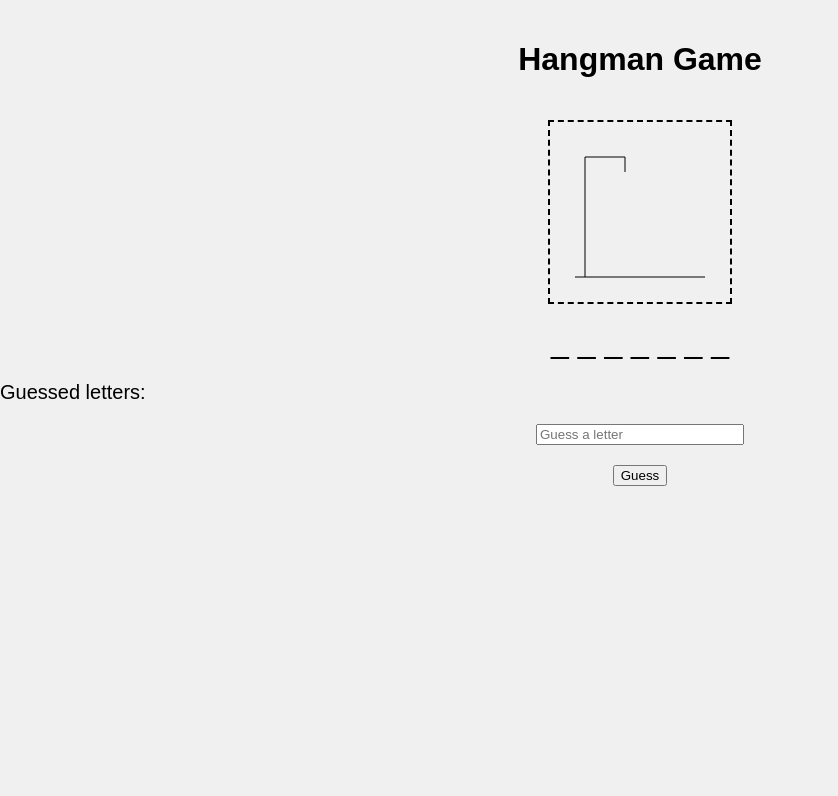
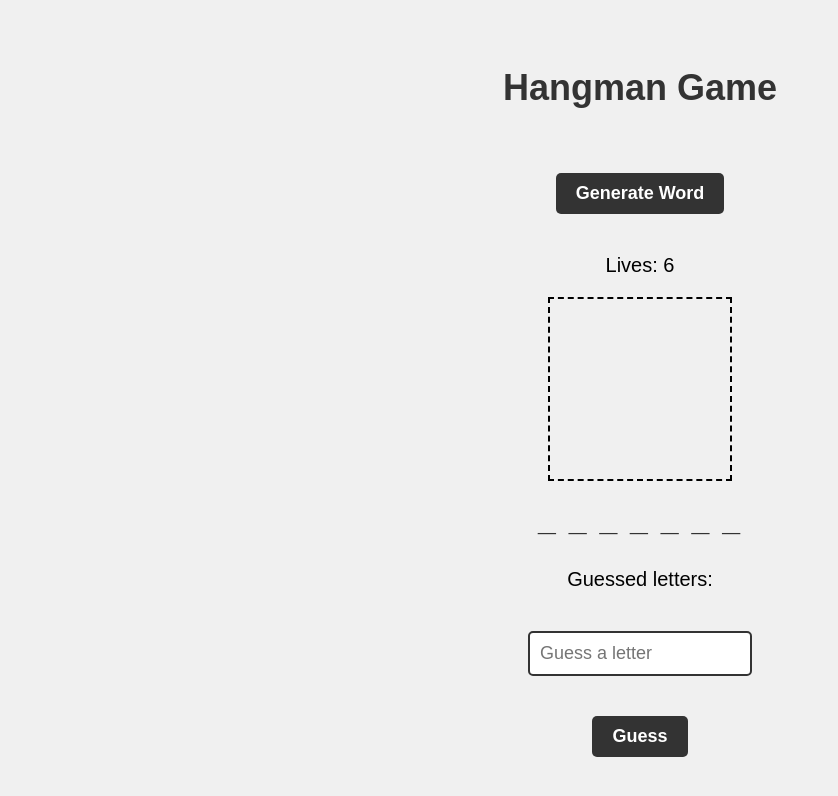
Before and after one commit to Veneloo/Hangman, a plain HTML site: page index.html in a window 1280 px wide. Shown: the whole page, without its empty margins (0-838 px from the left). Drawn offline with Linux system fonts and the light colour scheme; no server answers.

Commit message:
Added lives, generate word button to reduce api calls, added style with inspiration from codepen

```diff
--- a/index.html
+++ b/index.html
@@ -9,6 +9,13 @@
 
 <body>
     <h1>Hangman Game</h1>
+
+    <button id="generate-word-button">Generate Word</button>
+
+
+    <div id="lives-container">
+        <span id="lives"></span>
+    </div>
 
     <div id="hangman">
         <canvas id="stickman" width="150" height="150"></canvas>
@@ -22,7 +29,7 @@
 
     <input type="text" id="guess" placeholder="Guess a letter">
 
-    <button>Guess</button>
+    <button id="guess-button">Guess</button>
 
 </body>
 
--- a/script.js
+++ b/script.js
@@ -8,7 +8,12 @@ window.onload = function() {
   let guessedLetters = [];
   let displayLetters = Array(word.length).fill("_");
   let mistakes = 0;
+  let maxLives = 6;
 
+  let canvas = document.getElementById("stickman");
+  let context = canvas.getContext("2d");
+
+  function fetchNewWord() {
     fetch('https://api.api-ninjas.com/v1/randomword', {
       method: 'GET',
       headers: {
@@ -18,15 +23,17 @@ window.onload = function() {
     .then(response => response.json())
     .then(data => {
       word = data.word; // This is the random word from the API
+      guessedLetters = [];
       displayLetters = Array(word.length).fill("_"); // Reset the display letters
+      mistakes = 0;
+      context.clearRect(0, 0, canvas.width, canvas.height); // Clear canvas
+      drawBaseOfHangman();
       updateUI();
     })
     .catch((error) => {
       console.error('Error:', error);
     });
-
-  let canvas = document.getElementById("stickman");
-  let context = canvas.getContext("2d");
+  }
 
   function drawLine(fromX, fromY, toX, toY) {
     context.beginPath();
@@ -58,12 +65,23 @@ window.onload = function() {
     },
   ];
 
+  function drawBaseOfHangman() {
+    // Drawing base of the hangman
+    drawLine(10, 140, 140, 140);
+    drawLine(20, 140, 20, 20);
+    drawLine(20, 20, 60, 20);
+    drawLine(60, 20, 60, 35);
+  }
+
   function updateUI() {
     const wordContainer = document.getElementById("word");
     wordContainer.innerHTML = displayLetters.join(" ");
 
     const guessedLettersContainer = document.getElementById("guessed-letters");
     guessedLettersContainer.textContent = guessedLetters.join(", ");
+
+    const livesContainer = document.getElementById("lives");
+    livesContainer.textContent = `Lives: ${maxLives - mistakes}`;
   }
 
   function handleGuess() {
@@ -91,19 +109,21 @@ window.onload = function() {
         }
       }
 
+      if (mistakes >= maxLives) {
+        alert("You lost!" + "\n" + "The word was: " + word);
+        fetchNewWord();
+      }
+
       updateUI();
     }
 
     guessInput.value = "";
   }
 
-  document.querySelector("button").addEventListener("click", handleGuess);
+  document.querySelector("#generate-word-button").addEventListener("click", fetchNewWord);
+  document.querySelector("#guess-button").addEventListener("click", handleGuess);
 
-  // Drawing base of the hangman
-  drawLine(10, 140, 140, 140);
-  drawLine(20, 140, 20, 20);
-  drawLine(20, 20, 60, 20);
-  drawLine(60, 20, 60, 35);
+  fetchNewWord(); // Fetch the first word
 
   updateUI();
 };
--- a/style.css
+++ b/style.css
@@ -1,39 +1,70 @@
+button {
+    display: block;
+    margin: 20px auto;
+    padding: 10px 20px;
+    font-size: 18px;
+    font-weight: bold;
+    background-color: #333;
+    color: white;
+    border: none;
+    border-radius: 5px;
+    cursor: pointer;
+    transition: background-color 0.3s ease;
+}
+
+button:hover {
+    background-color: #333;
+}
+
+#guess {
+    display: block;
+    width: 200px;
+    margin: 20px auto;
+    padding: 10px;
+    font-size: 18px;
+    border: 2px solid #333;
+    border-radius: 5px;
+}
+
+#guessed-letters-container {
+    text-align: center;
+    font-size: 20px;
+    margin-top: 10px;
+}
+
+#lives-container {
+    text-align: center;
+    font-size: 20px;
+    margin-top: 20px;
+    margin-bottom: 20px;
+}
+
 body {
     font-family: Arial, sans-serif;
     margin: 0;
     padding: 0;
     background-color: #f0f0f0;
+    display: flex;
+    flex-direction: column;
+    align-items: center;
+    justify-content: center;
+    min-height: 100vh;
 }
 
 h1 {
     text-align: center;
     padding: 20px;
+    font-size: 36px;
+    color: #333;
 }
 
 #word {
     font-size: 2em;
     text-align: center;
     margin-top: 20px;
-}
-
-#guessed-letters-container {
-    font-size: 20px;
-    margin-top: 10px;
-}
-
-#guess-container {
-    margin-top: 50px;
-}
-
-#guess {
-    display: block;
-    width: 200px;
-    margin: 20px auto;
-}
-
-button {
-    display: block;
-    margin: 0 auto;
+    letter-spacing: 2px;
+    font-weight: bold;
+    color: #333;
 }
 
 canvas {
@@ -41,5 +72,5 @@ canvas {
     margin: 0 auto;
     color: black;
     border: black dashed 2px;
-    padding:15px;
+    padding: 15px;
 }
```
Also changed, not shown: server.js (deleted, +0 -25 lines), 2 other files. Lines whose indentation alone changed are shown as unchanged.
